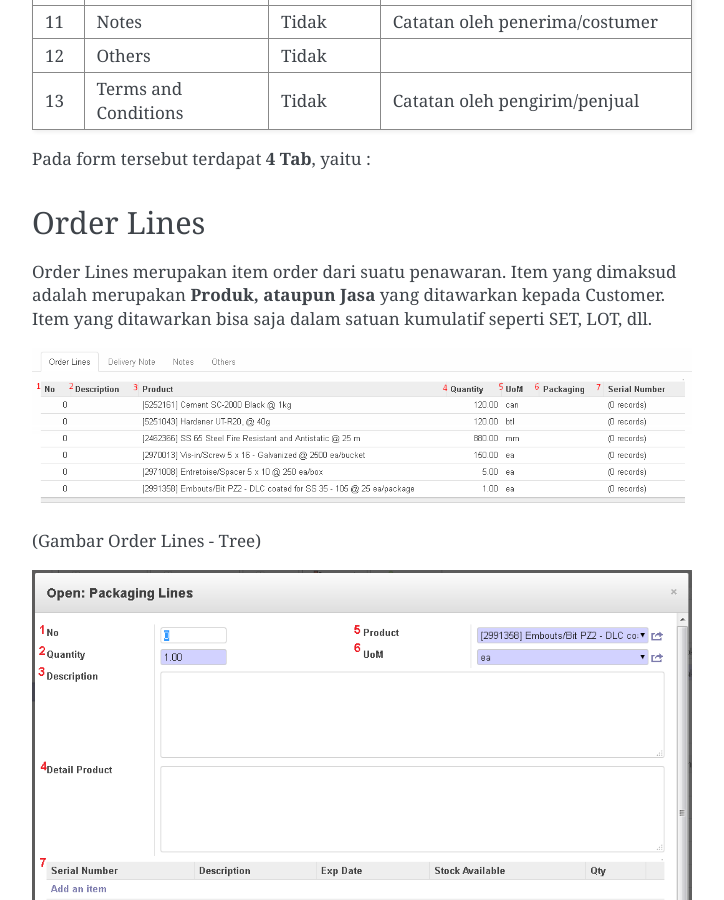
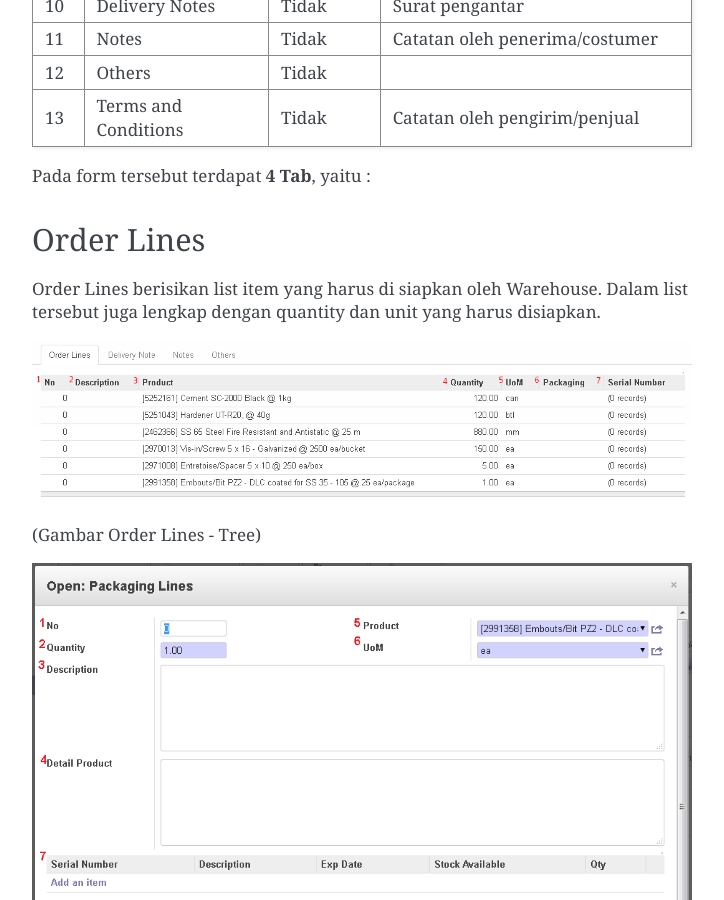
Before and after one commit to lajayuhniyarsyah/OpenERP-Supra-Doc, a Sphinx documentation site: the page built from source/pages/sales/op/index.rst, in a window 1280 px wide and 900 px high, scrolled down 1830 px. Shown: the whole window, without its empty margins (388-1112 px from the left). Built offline with Sphinx 7.4.7, drawn with Linux system fonts in a browser that asks for light colours; some of the changed text lies outside the part shown.

Commit message:
Fixing prepare

```diff
--- a/source/pages/sales/adhoc/index.rst
+++ b/source/pages/sales/adhoc/index.rst
@@ -4,7 +4,7 @@
 
 Contents:
 
-Adhoc Order, merupakan modul untuk ................
+Adhoc Order merupakan modul Pemesanan yang dilakukan tanpa P.O diawal namun telah mendapat kesepakatan  antar Suprabakti dan Customer.
 
 
 Flow Adhoc Order Request
@@ -13,7 +13,6 @@
 
 
 (penjelasan flow)
-
 
 
 Form Adhoc Order Request :
--- a/source/pages/sales/dn/index.rst
+++ b/source/pages/sales/dn/index.rst
@@ -275,3 +275,9 @@
 +---+-----------------------+---------------+--------------------------------------------------------------------------------------------------------------------+
 |9  | Status                | Ya            | Status                                                                                                             |
 +---+-----------------------+---------------+--------------------------------------------------------------------------------------------------------------------+
+
+Print Output
+^^^^^^^^^^^^
+
+
+.. image:: /img/dn-printout-raw.png
--- a/source/pages/sales/op/index.rst
+++ b/source/pages/sales/op/index.rst
@@ -4,8 +4,10 @@
 
 Contents:
 
-Order Preparation, merupakan modul untuk input pemesanan penjualan ke Customer.
+Order Preparation / Delivery Order merupakan Modul dokumen Perintah Penyiapan Barang Ke Gudang di Suprabakti Mandiri.
+
 Modul ini dapat di akses pada menu "Sales" -> "Sales" -> "Order Preparation"
+
 
 Flow Order Preparation
 
@@ -57,9 +59,7 @@
 Order Lines
 ^^^^^^^^^^^
 
-Order Lines merupakan item order dari suatu penawaran.
-Item yang dimaksud adalah merupakan **Produk, ataupun Jasa** yang ditawarkan kepada Customer.
-Item yang ditawarkan bisa saja dalam satuan kumulatif seperti SET, LOT, dll.
+Order Lines berisikan list item yang harus di siapkan oleh Warehouse. Dalam list tersebut juga lengkap dengan quantity dan unit yang harus disiapkan.
 
 
 .. image:: /img/op-order-lines.png
```
Also changed, not shown: other parts of source/pages/sales/op/index.rst (+5 -0 lines), source/pages/sales/wo/index.rst (+8 -0 lines), source/img/DN-printout-raw.png (added), source/img/op-printout.png (added), source/img/wo-printout-raw.png (added).
